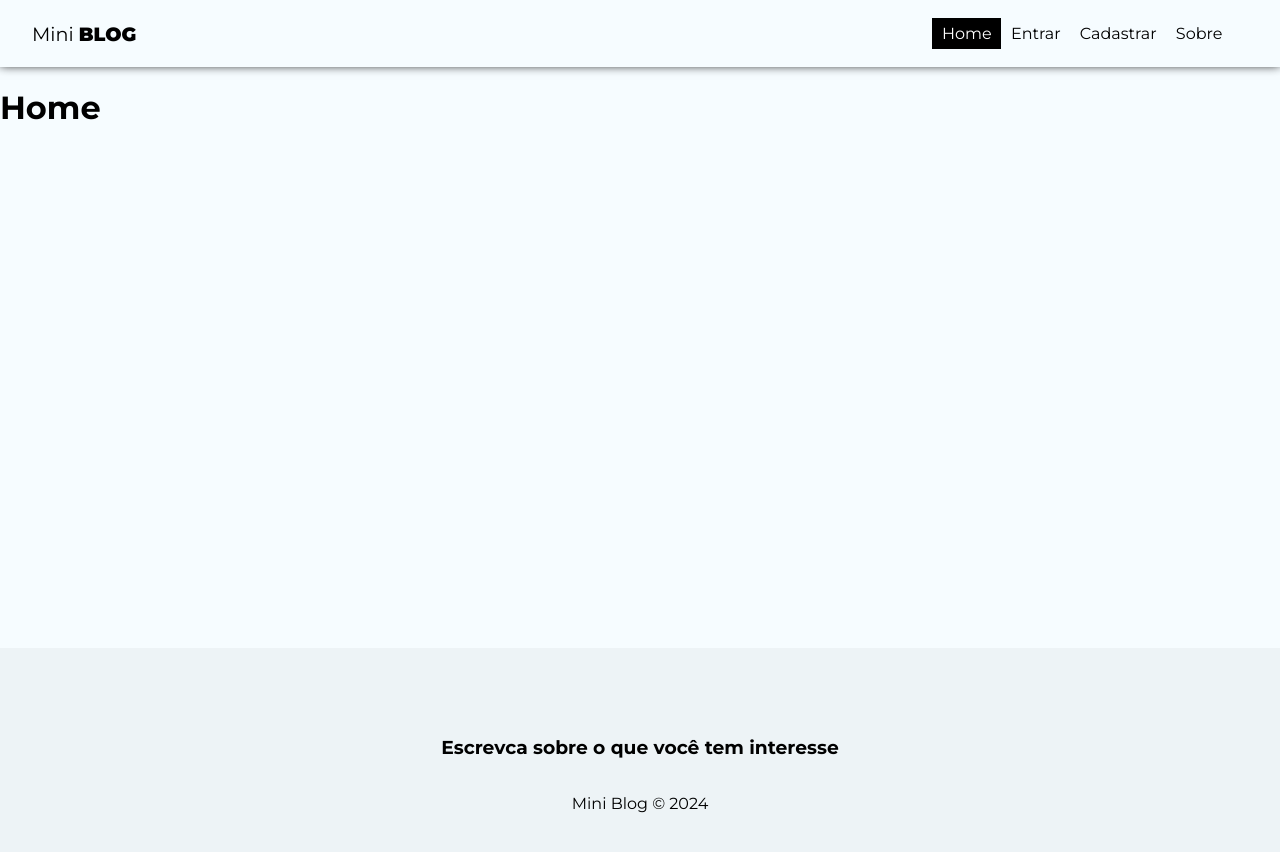
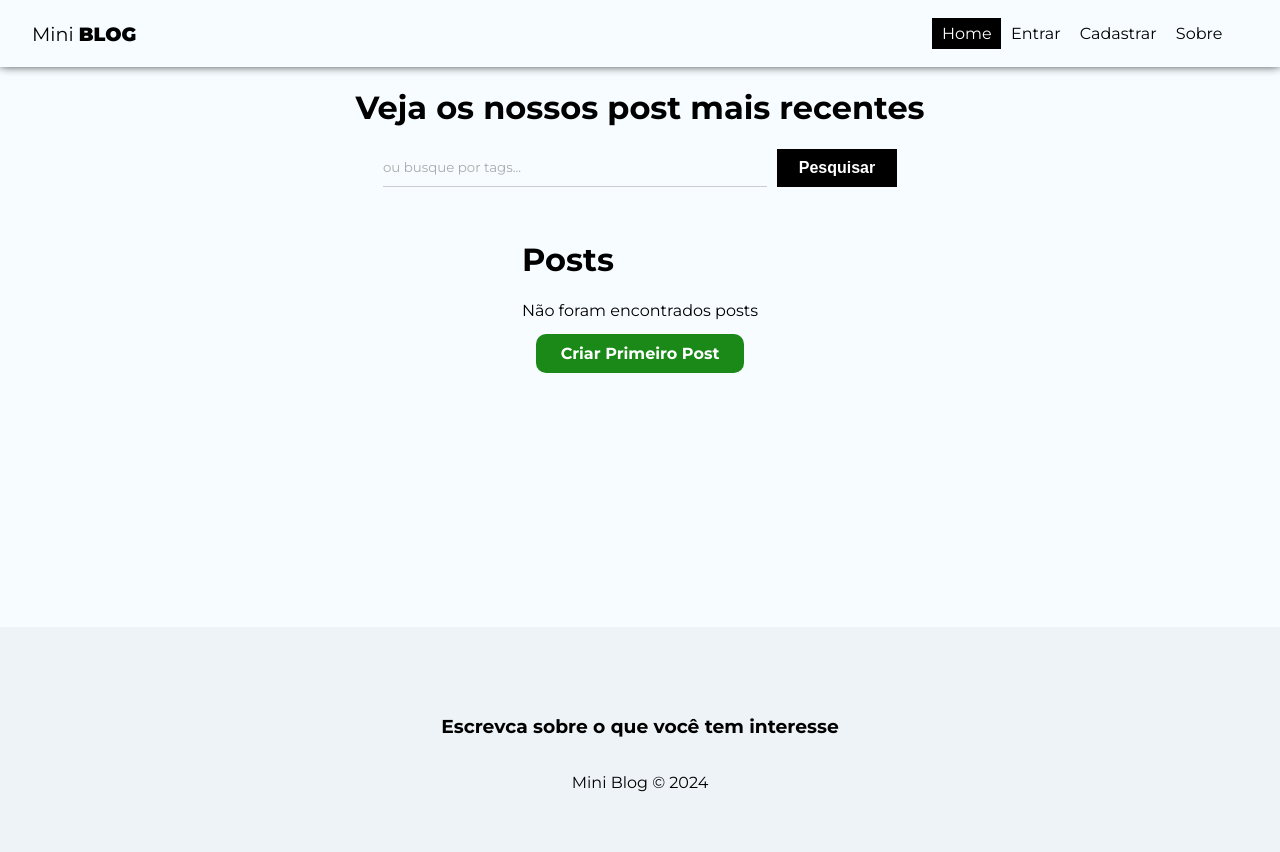
Before and after one commit to PedroA-Santos/MiniBlog, a React (Create React App) app: page / in a window 1280 px wide. Shown: the top 852 px of the page. Built offline with nearby package versions, Linux system fonts and the light colour scheme; no server answers.

Commit message:
Estruturando a página de Home do Projeto

```diff
--- a/src/Pages/Home/Home.js
+++ b/src/Pages/Home/Home.js
@@ -1,10 +1,38 @@
 //CSS
 import styles from './Home.module.css'
 
+//hooks
+import { useNavigate, Link } from 'react-router-dom';
+import { useState, useEffect } from 'react';
+
+//components
+
 const Home = () => {
+
+    const [query, setQuery] = useState("");
+    const [posts] = useState([])
+
+
+    const handleSubmit = (e) => {
+        e.preventDefault(e)
+    }
     return (
-        <div>
-            <h1>Home</h1>
+        <div className={styles.home}>
+            <h1>Veja os nossos post mais recentes</h1>
+            <form className={styles.search_form}>
+                <input type="text" placeholder='ou busque por tags...' onChange={(e) => setQuery(e.target.value)} />
+                <button className='btn btn-dark'>Pesquisar</button>
+            </form>
+
+            <div>
+                <h1>Posts</h1>
+                {posts && posts.length === 0 && (
+                    <div className={styles.noposts}>
+                        <p>Não foram encontrados posts</p>
+                        <Link to="/posts/create" className='btn'>Criar Primeiro Post</Link>
+                    </div>
+                )}
+            </div>
         </div>
     );
 }
--- a/src/Pages/Home/Home.module.css
+++ b/src/Pages/Home/Home.module.css
@@ -0,0 +1,35 @@
+.home {
+    display: flex;
+    flex-direction: column;
+    justify-content: center;
+    align-items: center;
+}
+
+
+.search_form {
+    max-width: 100%;
+    width: 60%;
+    display: flex;
+    justify-content: center;
+    margin-bottom: 2em;
+}
+
+
+.search_form input {
+    margin-right: 10px;
+    width: 50%;
+}
+
+
+.noposts {
+    text-align: center;
+}
+
+.noposts p {
+    margin-bottom: 1.5em;
+}
+
+.noposts a {
+
+    padding: 10px 25px;
+}
```
